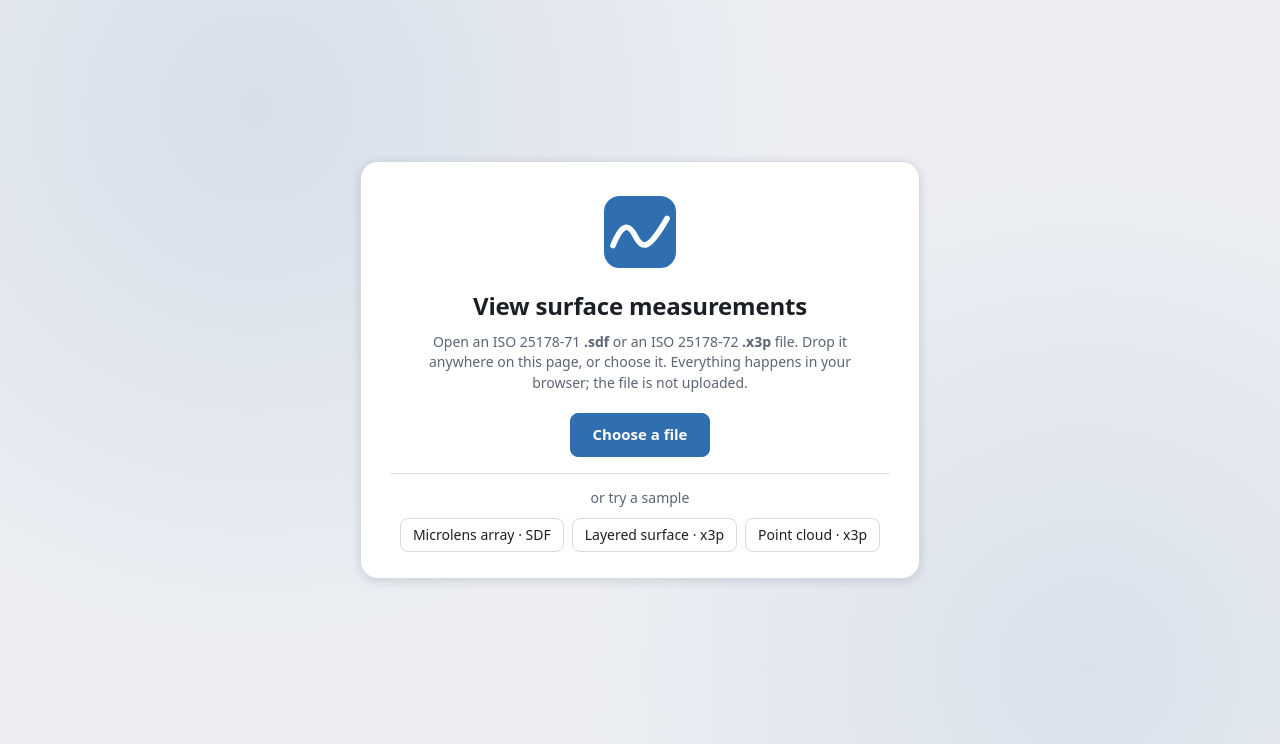
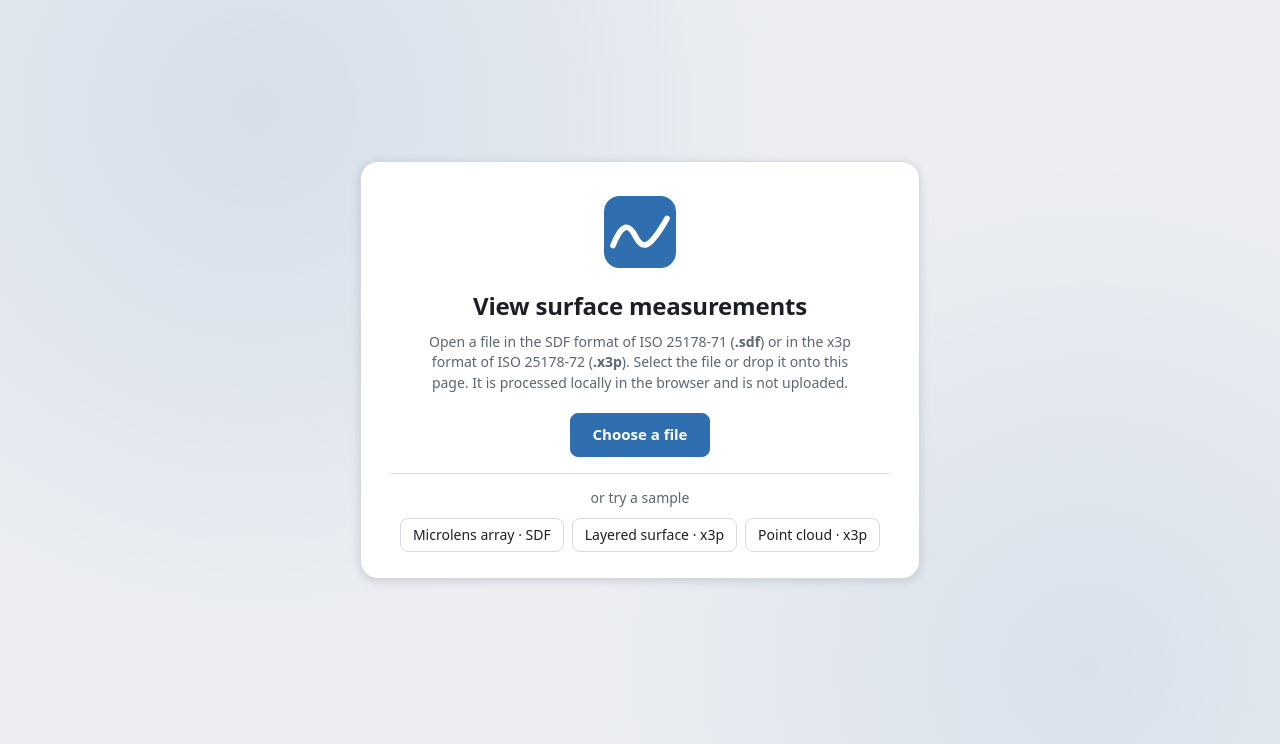
Before and after one commit to aschet/sdflens-web, a website built with Vite: page index.html in a window 1280 px wide. Shown: the part 56-800 px from the top of the page. Built offline with nearby package versions, Linux system fonts and the light colour scheme.

Commit message:
Reword the text of the start screen

```diff
--- a/index.html
+++ b/index.html
@@ -68,7 +68,7 @@
       <div class="card">
         <svg viewBox="0 0 64 64" width="72" height="72" aria-hidden="true"><rect width="64" height="64" rx="14" fill="var(--accent)"/><path d="M8 44c8-20 14-20 20-8s12 12 28-16" fill="none" stroke="#fff" stroke-width="5" stroke-linecap="round"/></svg>
         <h1>View surface measurements</h1>
-        <p>Open an ISO 25178-71 <b>.sdf</b> or an ISO 25178-72 <b>.x3p</b> file. Drop it anywhere on this page, or choose it. Everything happens in your browser; the file is not uploaded.</p>
+        <p>Open a file in the SDF format of ISO 25178-71 (<b>.sdf</b>) or in the x3p format of ISO 25178-72 (<b>.x3p</b>). Select the file or drop it onto this page. It is processed locally in the browser and is not uploaded.</p>
         <div class="card-actions">
           <button id="landingOpen" class="button primary large">Choose a file</button>
         </div>
```
